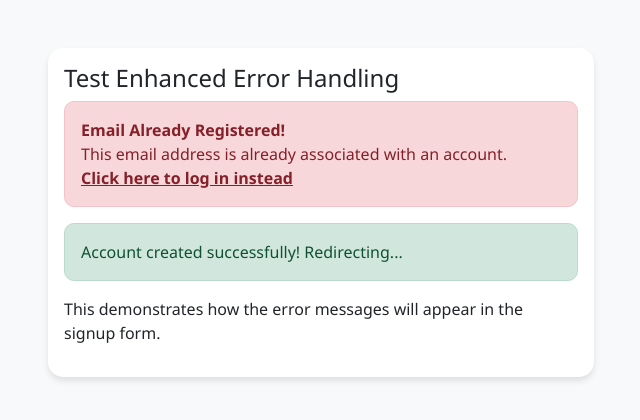
After one commit to arundhati059/SSW555-HabitHive, a Flask app: template templates/error_test.html in a window 1280 px wide. The commit adds this page. Shown: the top 420 px of the page, without its empty margins (319-959 px from the left). Run offline with Flask 3, Linux system fonts and the light colour scheme; the template is opened without the code that fills it, so the values that code supplies are empty.

Commit message:
Sprint 1 completion: Add web interface, authentication tests, and UI improvements

```diff
--- a/static/css/style.css
+++ b/static/css/style.css
@@ -135,3 +135,42 @@ body {
 .is-valid {
     border-color: var(--success-color);
 }
+
+/* Enhanced alert styles for signup errors */
+.alert-danger {
+    border-radius: 10px;
+    border: 1px solid #f5c2c7;
+    background-color: #f8d7da;
+    color: #842029;
+    animation: slideDown 0.3s ease-out;
+}
+
+.alert-danger .alert-link {
+    color: #842029;
+    font-weight: bold;
+    text-decoration: underline;
+}
+
+.alert-danger .alert-link:hover {
+    color: #6c1824;
+    text-decoration: none;
+}
+
+.alert-success {
+    border-radius: 10px;
+    border: 1px solid #badbcc;
+    background-color: #d1e7dd;
+    color: #0f5132;
+    animation: slideDown 0.3s ease-out;
+}
+
+@keyframes slideDown {
+    from {
+        opacity: 0;
+        transform: translateY(-10px);
+    }
+    to {
+        opacity: 1;
+        transform: translateY(0);
+    }
+}
--- /dev/null
+++ b/templates/error_test.html
@@ -0,0 +1,37 @@
+<!DOCTYPE html>
+<html lang="en">
+<head>
+    <meta charset="UTF-8">
+    <meta name="viewport" content="width=device-width, initial-scale=1.0">
+    <title>Signup Error Test</title>
+    <link href="https://cdn.jsdelivr.net/npm/bootstrap@5.3.0/dist/css/bootstrap.min.css" rel="stylesheet">
+    <link href="/static/css/style.css" rel="stylesheet">
+</head>
+<body>
+    <div class="container mt-5">
+        <div class="row justify-content-center">
+            <div class="col-md-6">
+                <div class="card">
+                    <div class="card-body">
+                        <h4>Test Enhanced Error Handling</h4>
+
+                        <!-- Example of enhanced error message -->
+                        <div class="alert alert-danger" role="alert">
+                            <strong>Email Already Registered!</strong><br>
+                            This email address is already associated with an account.<br>
+                            <a href="/login" class="alert-link">Click here to log in instead</a>
+                        </div>
+
+                        <!-- Example of success message -->
+                        <div class="alert alert-success" role="alert">
+                            Account created successfully! Redirecting...
+                        </div>
+
+                        <p>This demonstrates how the error messages will appear in the signup form.</p>
+                    </div>
+                </div>
+            </div>
+        </div>
+    </div>
+</body>
+</html>
```
Also changed, not shown: static/js/firebase-auth.js (+23 -1 lines), templates/base.html (+9 -5 lines), templates/signup.html (+15 -2 lines), tests/test_authentication.py (+31 -28 lines), web_app.py (+8 -2 lines).
